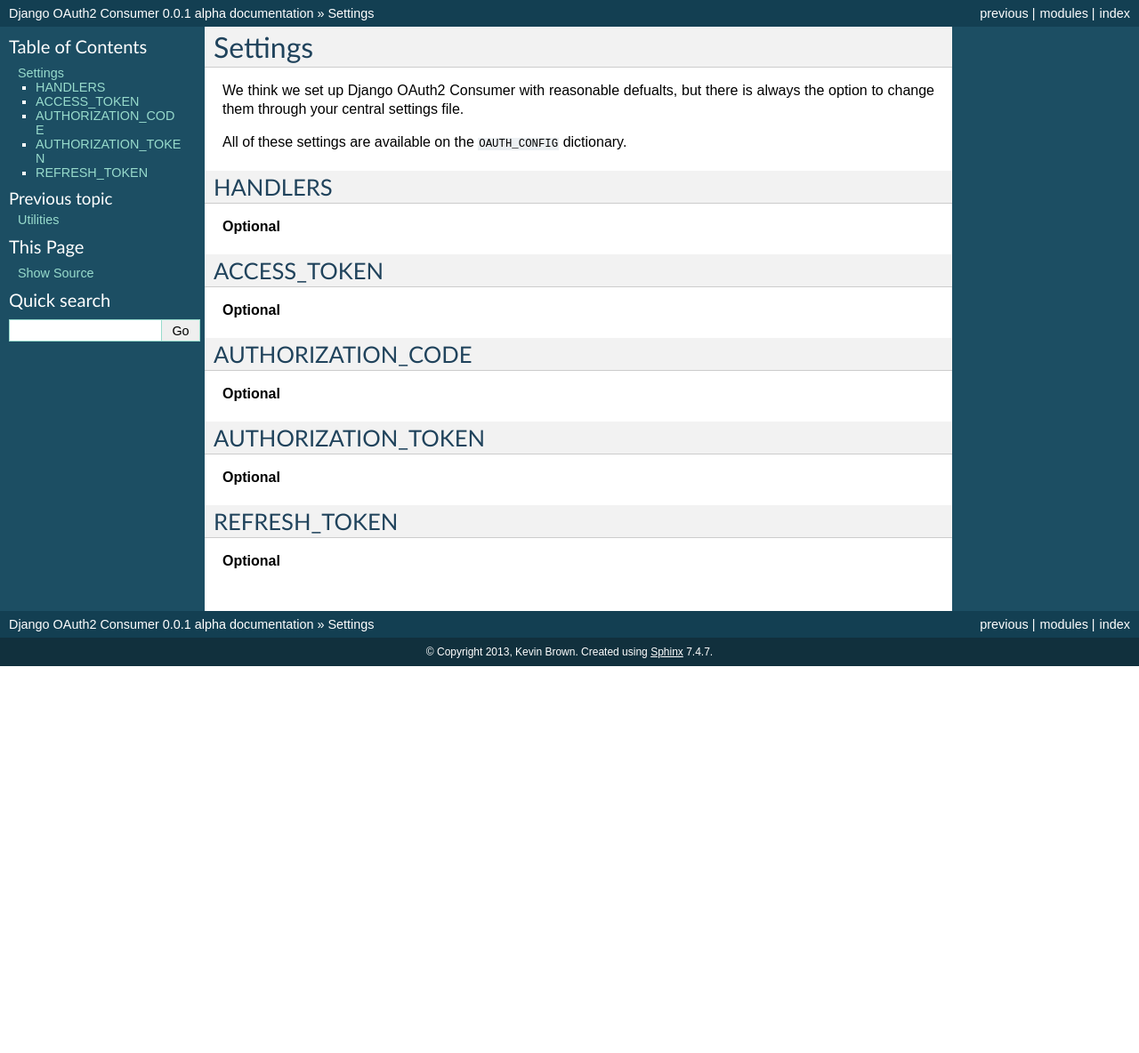
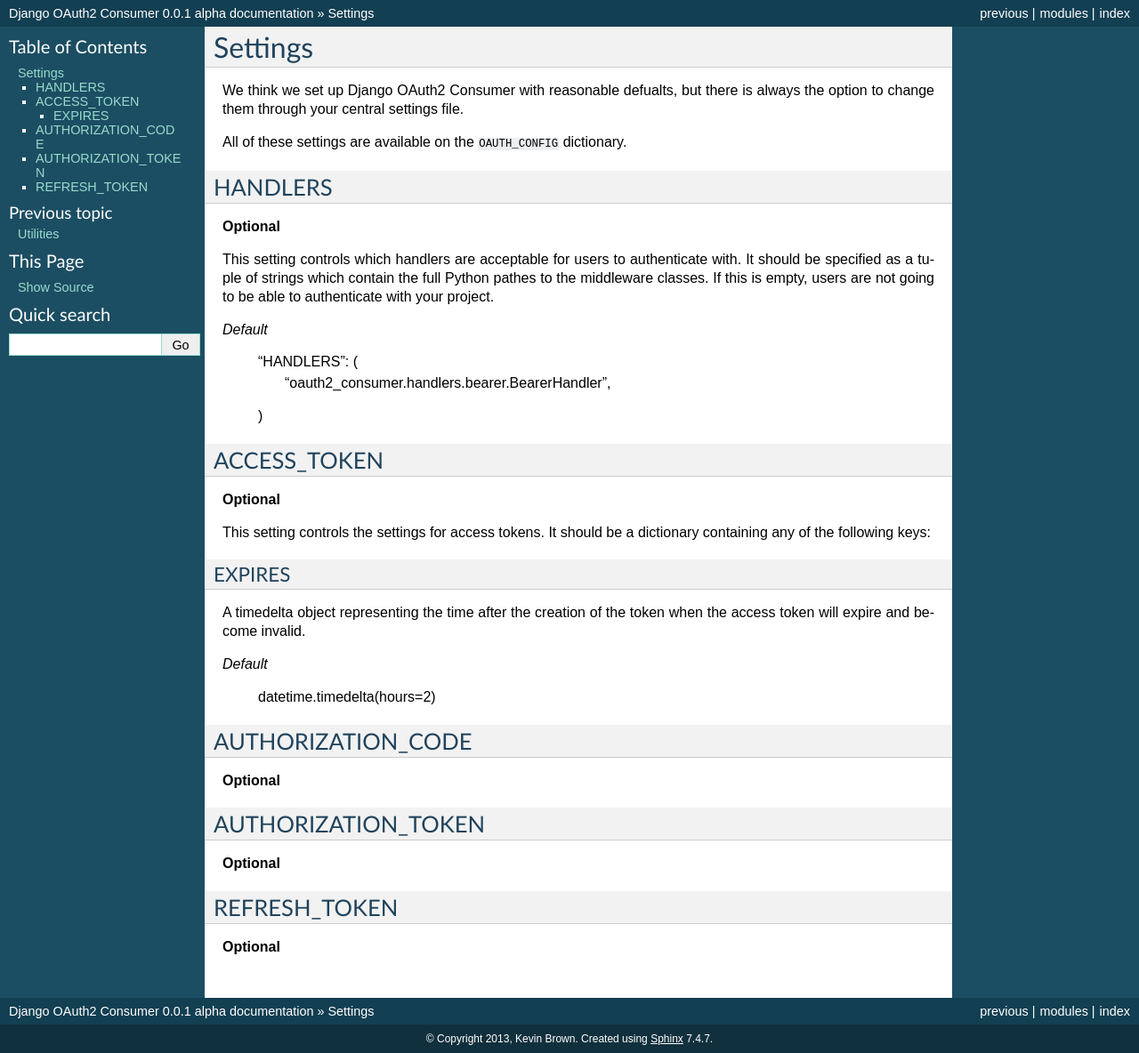
Before and after one commit to Rediker-Software/doac, a Sphinx documentation site: the page built from docs/source/settings.rst, in a window 1280 px wide. Shown: the whole page at 89% size. Built offline with Sphinx 7.4.7, drawn with Linux system fonts in a browser that asks for light colours; before the commit the page ends 900 px from its top, so only the background shows below that.

Commit message:
Updated settings docs for handlers and access token

```diff
--- a/docs/source/settings.rst
+++ b/docs/source/settings.rst
@@ -10,9 +10,27 @@
 ========
 **Optional**
 
+This setting controls which handlers are acceptable for users to authenticate with.  It should be specified as a tuple of strings which contain the full Python pathes to the middleware classes.  If this is empty, users are not going to be able to authenticate with your project.
+
+*Default*
+
+    "HANDLERS": (
+        "oauth2_consumer.handlers.bearer.BearerHandler",
+    )
+
 ACCESS_TOKEN
 ============
 **Optional**
+
+This setting controls the settings for access tokens.  It should be a dictionary containing any of the following keys:
+
+EXPIRES
+-------
+A timedelta object representing the time after the creation of the token when the access token will expire and become invalid.
+
+*Default*
+
+    datetime.timedelta(hours=2)
 
 AUTHORIZATION_CODE
 ==================
```
